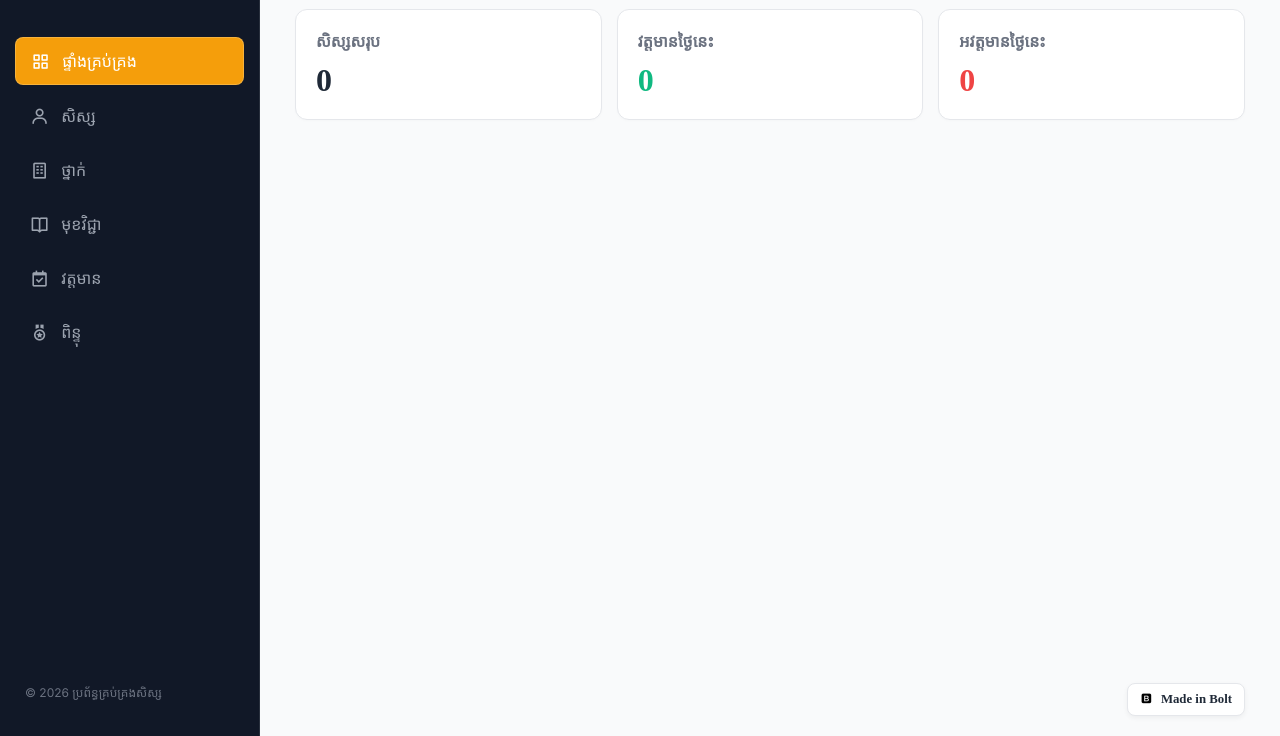
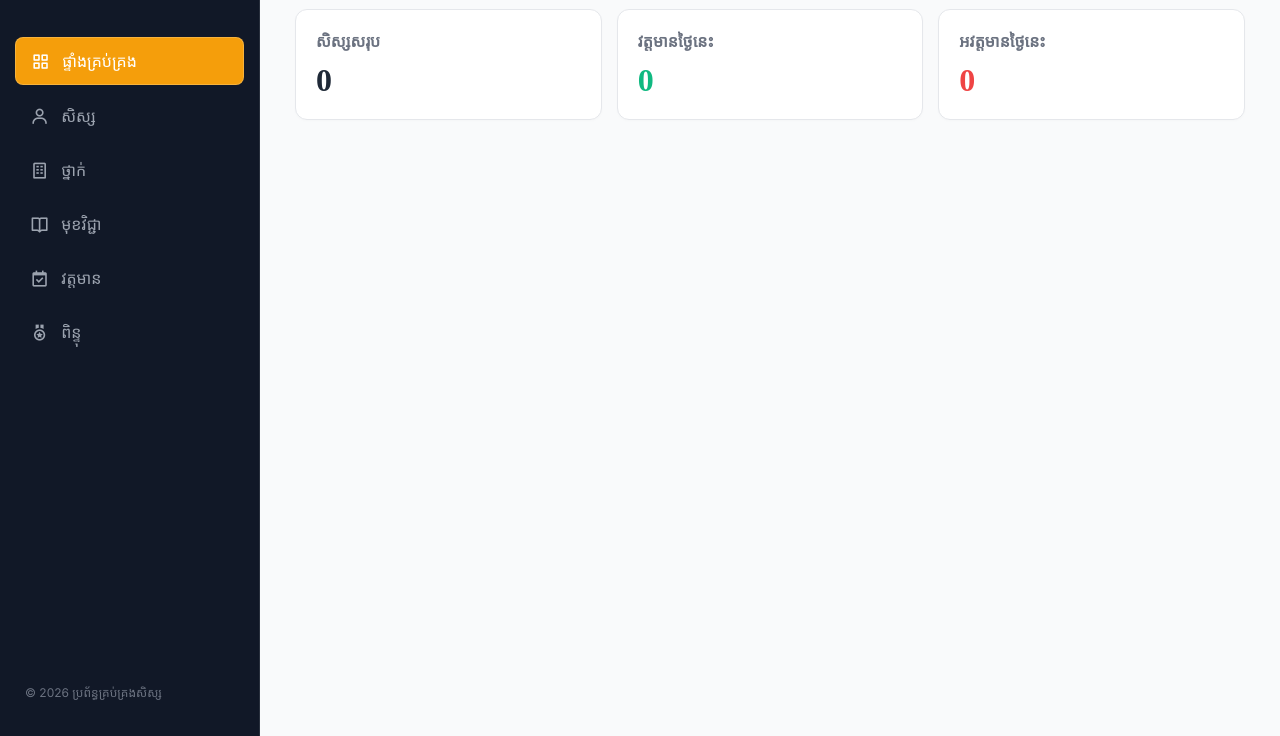
Before and after one commit to adminkemhong/1.-Check-Attendance-Student, a plain HTML site: page index.html in a window 1280 px wide. Shown: the part 64-800 px from the top of the page. Drawn offline with nearby package versions, Linux system fonts and the light colour scheme; no server answers; a web font is replaced by a local one.

Commit message:
chore: remove Made in Bolt badge

```diff
--- a/index.html
+++ b/index.html
@@ -206,11 +206,7 @@
                 </div>
             </section>
 
-            <!-- Bolt Badge -->
-            <div class="bolt-badge">
-                <i class='bx bxl-bootstrap' style="color: black;"></i>
-                <span>Made in Bolt</span>
-            </div>
+
         </main>
     </div>
 
--- a/style.css
+++ b/style.css
@@ -512,21 +512,3 @@ h1, h2, h3, h4, h5, h6, .khmer-text, button, input, select, th, td, span, p, lab
     text-align: center;
 }
 .empty-state i { font-size: 3rem; margin-bottom: 15px; opacity: 0.5; }
-
-/* Made in Bolt Badge */
-.bolt-badge {
-    position: absolute;
-    bottom: 20px;
-    right: 35px;
-    background: white;
-    border: 1px solid var(--border-color);
-    padding: 8px 12px;
-    border-radius: 8px;
-    font-size: 0.8rem;
-    font-weight: bold;
-    display: flex;
-    align-items: center;
-    gap: 8px;
-    box-shadow: 0 2px 5px rgba(0,0,0,0.05);
-}
-.bolt-badge span { color: var(--text-primary); }
```
